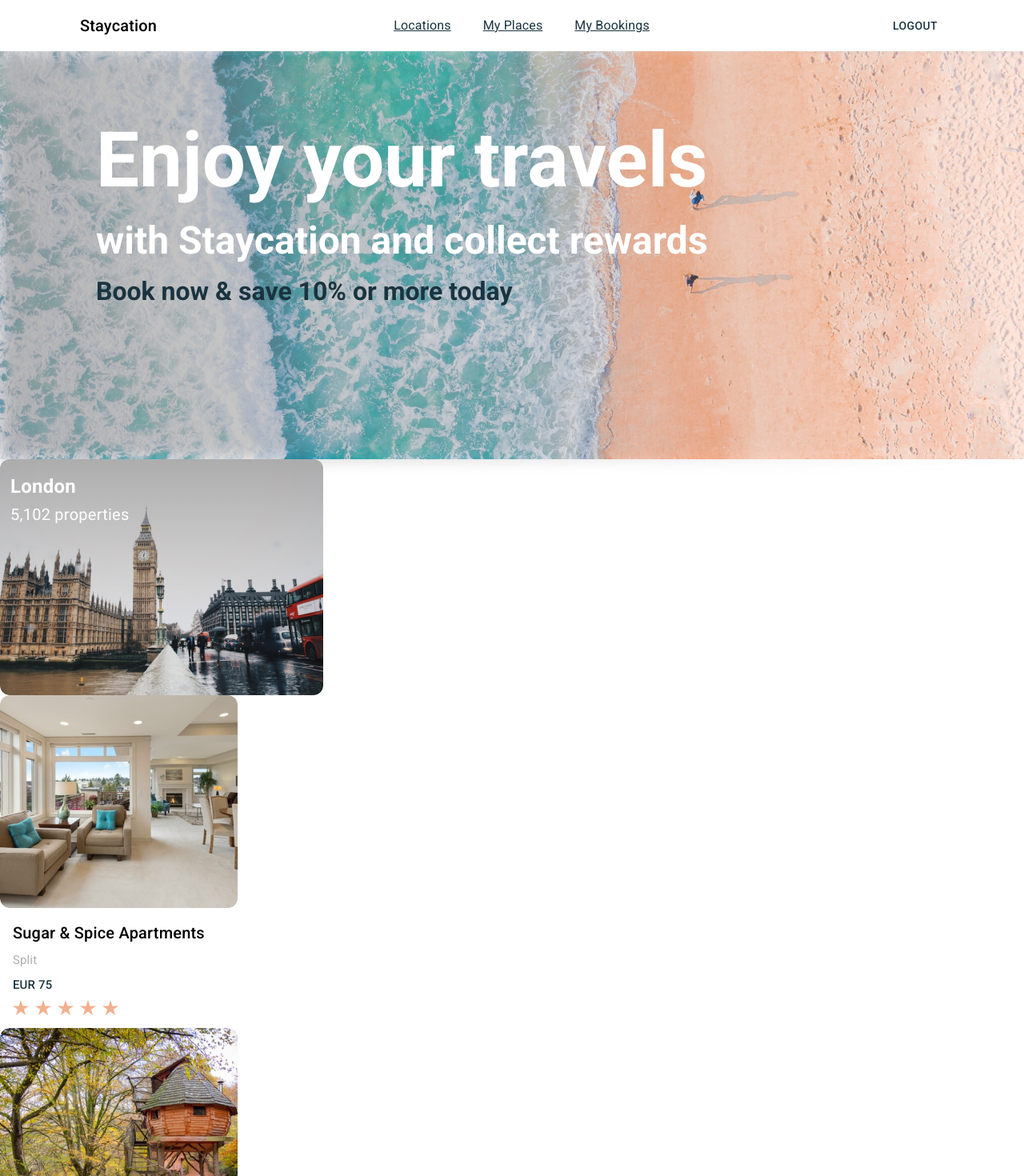
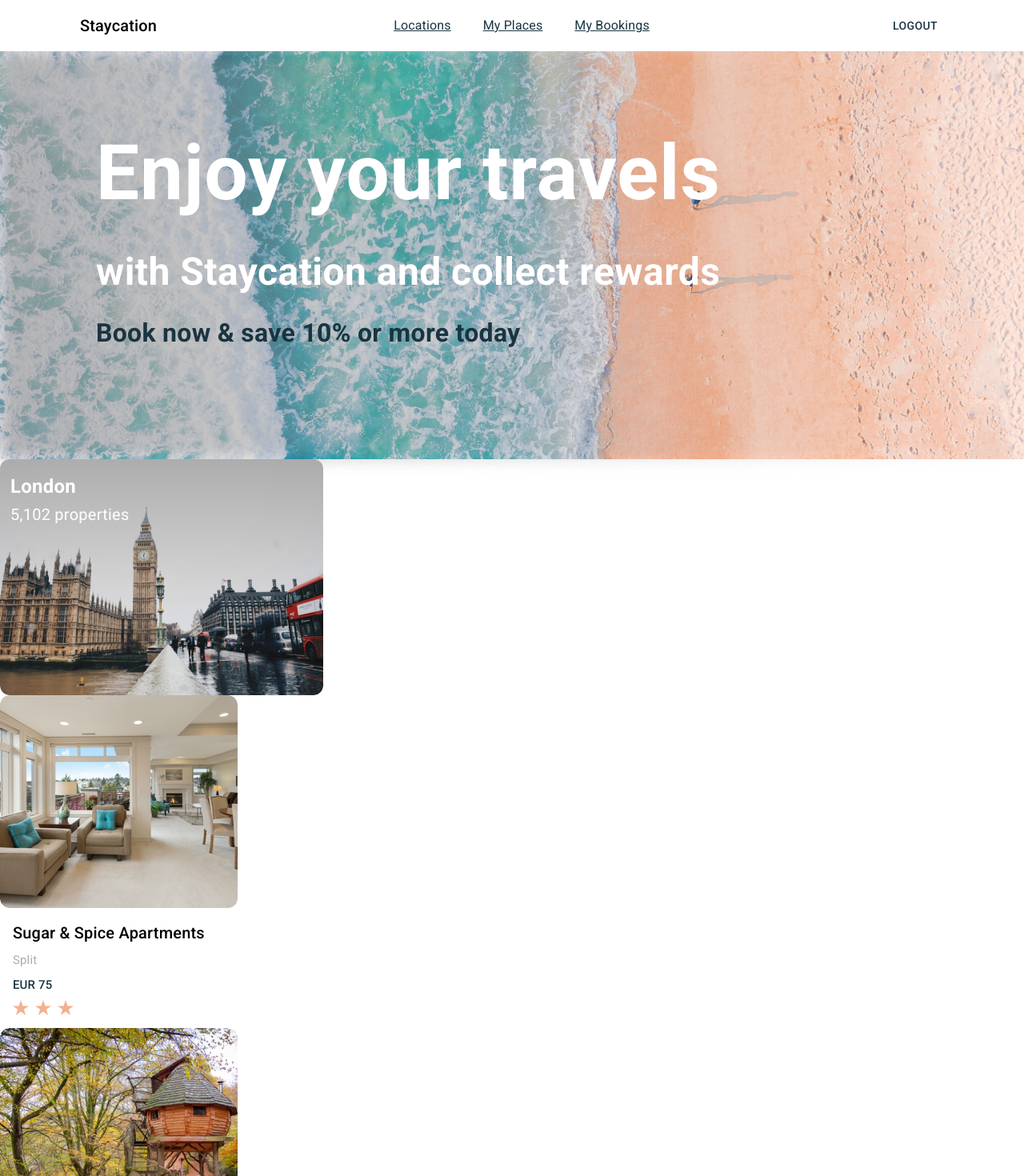
Before and after one commit to dominikpezelj/staycation-apartments-react, a React (Create React App) app: page / in a window 1280 px wide. Shown: the top 1470 px of the page at 80% size. Built offline with nearby package versions, Linux system fonts and the light colour scheme.

Commit message:
Add Rating.tsx component Update some pieces of code to look more like MUI  Fixed problems with key attr inside components in Navigation and Rating

```diff
--- /dev/null
+++ b/src/common/constants.ts
@@ -0,0 +1,4 @@
+const appName = "Staycation"
+const menuItems = ["Locations", "My Places", "My Bookings"];
+
+export {appName, menuItems}
--- a/src/data/data.js
+++ b/src/common/data.ts
@@ -1,7 +1,7 @@
 
 const cityCardData = {
     name: "London",
-    count: "5102",
+    count: 5102,
   };
   const accommodationCardData = {
     title: "Sugar & Spice Apartments",
--- a/src/components/AccommodationCard.tsx
+++ b/src/components/AccommodationCard.tsx
@@ -4,10 +4,9 @@ import {
   CardMedia,
   Typography,
   CardActionArea,
-  Stack,
 } from "@mui/material";
 import { useTheme } from "@mui/material/styles";
-import Star from "../assets/images/Vector.svg";
+import { Rating } from "./Rating";
 
 type AccommodationCardProps = {
   title: string;
@@ -23,11 +22,6 @@ export const AccommodationCard = ({
   categorization,
 }: AccommodationCardProps): JSX.Element => {
   const { colors } = useTheme();
-  const stars = {
-    backgroundImage: `url(${Star})`,
-    width: "20px",
-    height: "19px",
-  };
 
   return (
     <Card sx={{ maxWidth: "18.5625rem", boxShadow: "0" }}>
@@ -79,13 +73,7 @@ export const AccommodationCard = ({
           >
             EUR {price}
           </Typography>
-          <Stack direction="row" spacing={1}>
-            <div style={stars}></div>
-            <div style={stars}></div>
-            <div style={stars}></div>
-            <div style={stars}></div>
-            <div style={stars}></div>
-          </Stack>
+          <Rating categorization={categorization} />
         </CardContent>
       </CardActionArea>
     </Card>
--- a/src/components/AccommodationInfo.tsx
+++ b/src/components/AccommodationInfo.tsx
@@ -1,8 +1,8 @@
 import { Typography, Grid, Stack, Button, Box, Paper } from "@mui/material";
 import HeaderImage from "../assets/images/accommodation-info.jpg";
-import Star from "../assets/images/Vector.svg";
 import Calendar from "../assets/images/calendar.svg";
 import { useTheme } from "@mui/material/styles";
+import { Rating } from "./Rating";
 
 type dataProps = {
   title: string;
@@ -38,11 +38,6 @@ export const AccommodationInfo = ({
     borderRadius: "20px",
   };
 
-  const stars = {
-    backgroundImage: `url(${Star})`,
-    width: "20px",
-    height: "19px",
-  };
   const calendarIcon = {
     backgroundImage: `url(${Calendar})`,
     width: "23.33px",
@@ -71,13 +66,7 @@ export const AccommodationInfo = ({
             >
               {data.title}
             </Typography>
-            <Stack direction="row" spacing={1} sx={{ alignItems: "center" }}>
-              <Box style={stars}></Box>
-              <Box style={stars}></Box>
-              <Box style={stars}></Box>
-              <Box style={stars}></Box>
-              <Box style={stars}></Box>
-            </Stack>
+            <Rating categorization={data.categorization} />
           </Stack>
           <Typography
             sx={{
@@ -118,24 +107,7 @@ export const AccommodationInfo = ({
               maxWidth: "810px",
             }}
           >
-            This property is 3 minutes walk from the beach. Overlooking Mykonos
-            Windmills, the Poseidon Hotel Suites is only 50 m from Megali Ammos
-            Beach. The 3-star hotel offers a freshwater pool, and bright rooms
-            with air conditioning and fan. Each of the Cycladic rooms opens to a
-            private balcony with across to Mykonos Town, the sea and Delos. A
-            fridge, satellite TV and safe are standard. Free two-way transfer
-            from the airport or port is offered. Poseidon provides free Wi-Fi in
-            public areas, and on-site parking is also free. Guests can hire
-            Poseidon’s motor yacht and discover the magnificent beaches of
-            Mykonos. At the breakfast room and its cool patio, guests can taste
-            homemade local delicacies, fresh fruit and good quality coffee. The
-            Alley Bay serves exclusive cocktails, a few steps from the Poseidon.
-            The Poseidon is just 200 m from the famous Mykonos Windmills. Right
-            next to the hotel, guests will find small sandy coves and a pathway
-            that leads to the picturesque chapel of Agios Charalambis. This is
-            our guests' favourite part of Mýkonos City, according to independent
-            reviews. Couples particularly like the location — they rated it 9.6
-            for a two-person trip.
+            {data.description}
           </Typography>
         </Grid>
         <Grid item xs={4} sx={{ display: "flex", justifyContent: "flex-end" }}>
--- a/src/components/CityCard.tsx
+++ b/src/components/CityCard.tsx
@@ -1,8 +1,9 @@
-import React, { CSSProperties } from "react";
+import { CSSProperties } from "react";
+import { Box } from "@mui/material";
+import { useTheme } from "@mui/material/styles";
 import CardImage from "../assets/images/city-card.jpg";
-import { useTheme } from "@mui/material/styles";
 
-type CityCardProps = { city: string; count: string };
+type CityCardProps = { city: string; count: number };
 
 export const CityCard = ({ city, count }: CityCardProps): JSX.Element => {
   const { colors } = useTheme();
@@ -50,12 +51,12 @@ export const CityCard = ({ city, count }: CityCardProps): JSX.Element => {
     lineHeight: "24px",
   };
 
-  let formatCount = Number(count).toLocaleString();
+  let formatCount = count.toLocaleString();
   return (
-    <div style={CityCardBg}>
-      <div style={CityCardBg2}></div>
-      <div style={CityCardText}>{city}</div>
-      <div style={CityCardTextSm}>{formatCount} properties</div>
-    </div>
+    <Box style={CityCardBg}>
+      <Box style={CityCardBg2}></Box>
+      <Box style={CityCardText}>{city}</Box>
+      <Box style={CityCardTextSm}>{formatCount} properties</Box>
+    </Box>
   );
 };
--- a/src/components/Footer.tsx
+++ b/src/components/Footer.tsx
@@ -1,4 +1,6 @@
+import { appName } from "../common/constants";
 import { useTheme } from "@mui/material/styles";
+import { Box } from "@mui/material";
 
 export const Footer = () => {
   const { colors } = useTheme();
@@ -20,8 +22,8 @@ export const Footer = () => {
     display: "flex",
   };
   return (
-    <div style={FooterStyle}>
-      <div style={FooterTitle}>Staycation</div>
-    </div>
+    <Box style={FooterStyle}>
+      <Box style={FooterTitle}>{appName}</Box>
+    </Box>
   );
 };
--- a/src/components/Header.tsx
+++ b/src/components/Header.tsx
@@ -1,6 +1,6 @@
-import Stack from "@mui/material/Stack";
+import { Typography, Box, Stack } from "@mui/material";
+import { useTheme } from "@mui/material/styles";
 import HeaderImage from "../assets/images/header-bg.jpg";
-import { useTheme } from "@mui/material/styles";
 
 export const Header = () => {
   const { colors } = useTheme();
@@ -46,8 +46,8 @@ export const Header = () => {
   };
 
   return (
-    <div style={BackgroundStyle}>
-      <div style={BackgroundStyle2}></div>
+    <Box style={BackgroundStyle}>
+      <Box style={BackgroundStyle2}></Box>
       <Stack
         spacing={2}
         sx={{
@@ -57,10 +57,14 @@ export const Header = () => {
           marginTop: "9rem",
         }}
       >
-        <div style={HeaderText1}>Enjoy your travels</div>
-        <div style={HeaderText2}>with Staycation and collect rewards</div>
-        <div style={HeaderText3}>Book now & save 10% or more today</div>
+        <Typography style={HeaderText1}>Enjoy your travels</Typography>
+        <Typography style={HeaderText2}>
+          with Staycation and collect rewards
+        </Typography>
+        <Typography style={HeaderText3}>
+          Book now & save 10% or more today
+        </Typography>
       </Stack>
-    </div>
+    </Box>
   );
 };
--- a/src/components/Main.tsx
+++ b/src/components/Main.tsx
@@ -5,12 +5,13 @@ import { CityCard } from "./CityCard";
 import { AccommodationCard } from "./AccommodationCard";
 import { PlaceCard } from "./PlaceCard";
 import { AccommodationInfo } from "./AccommodationInfo";
+import { Rating } from "./Rating";
 import {
   cityCardData,
   accommodationCardData,
   placeCardData,
   AccommodationInfoData,
-} from "../data/data.js";
+} from "../common/data";
 
 export const Main = (): JSX.Element => {
   return (
@@ -30,6 +31,7 @@ export const Main = (): JSX.Element => {
         subtitle={placeCardData[0].subtitle}
       />
       <AccommodationInfo data={AccommodationInfoData} />
+      <Rating categorization={3} />
       <Footer />
     </div>
   );
--- a/src/components/Navigation.tsx
+++ b/src/components/Navigation.tsx
@@ -6,6 +6,7 @@ import {
   Button,
   Stack,
 } from "@mui/material";
+import { appName, menuItems } from "../common/constants";
 import { useTheme } from "@mui/material/styles";
 
 export const Navigation = () => {
@@ -16,8 +17,6 @@ export const Navigation = () => {
     boxShadow: shadow.main,
     padding: "0px 76px",
   };
-
-  const menuItems = [" Locations", "My Places", "My Bookings"];
 
   return (
     <AppBar style={appBarClass}>
@@ -32,7 +31,7 @@ export const Navigation = () => {
             fontSize: "20px",
           }}
         >
-          Staycation
+          {appName}
         </Typography>
         <Stack direction="row" spacing={1}>
           {menuItems.map((item) => (
@@ -42,6 +41,7 @@ export const Navigation = () => {
                 fontWeight: "400",
                 fontSize: "16px",
               }}
+              key={item}
             >
               <Typography
                 textAlign="center"
--- /dev/null
+++ b/src/components/Rating.tsx
@@ -0,0 +1,16 @@
+import { Stack } from "@mui/material";
+import { Star } from "./Star";
+
+type RatingProps = { categorization: number };
+
+export const Rating = ({ categorization }: RatingProps): JSX.Element => {
+  const numEl = Array(categorization).fill("");
+
+  return (
+    <Stack direction="row" spacing={1} sx={{ alignItems: "center" }}>
+      {numEl.map((e, i) => (
+        <Star key={i} />
+      ))}
+    </Stack>
+  );
+};
--- /dev/null
+++ b/src/components/Star.tsx
@@ -0,0 +1,10 @@
+import { Box } from "@mui/system";
+import StarImage from "../assets/images/star.svg";
+
+const stars = {
+  backgroundImage: `url(${StarImage})`,
+  width: "20px",
+  height: "19px",
+};
+
+export const Star = () => <Box style={stars} />;
```
Also changed, not shown: src/assets/images/star.svg (renamed from src/assets/images/Vector.svg).
